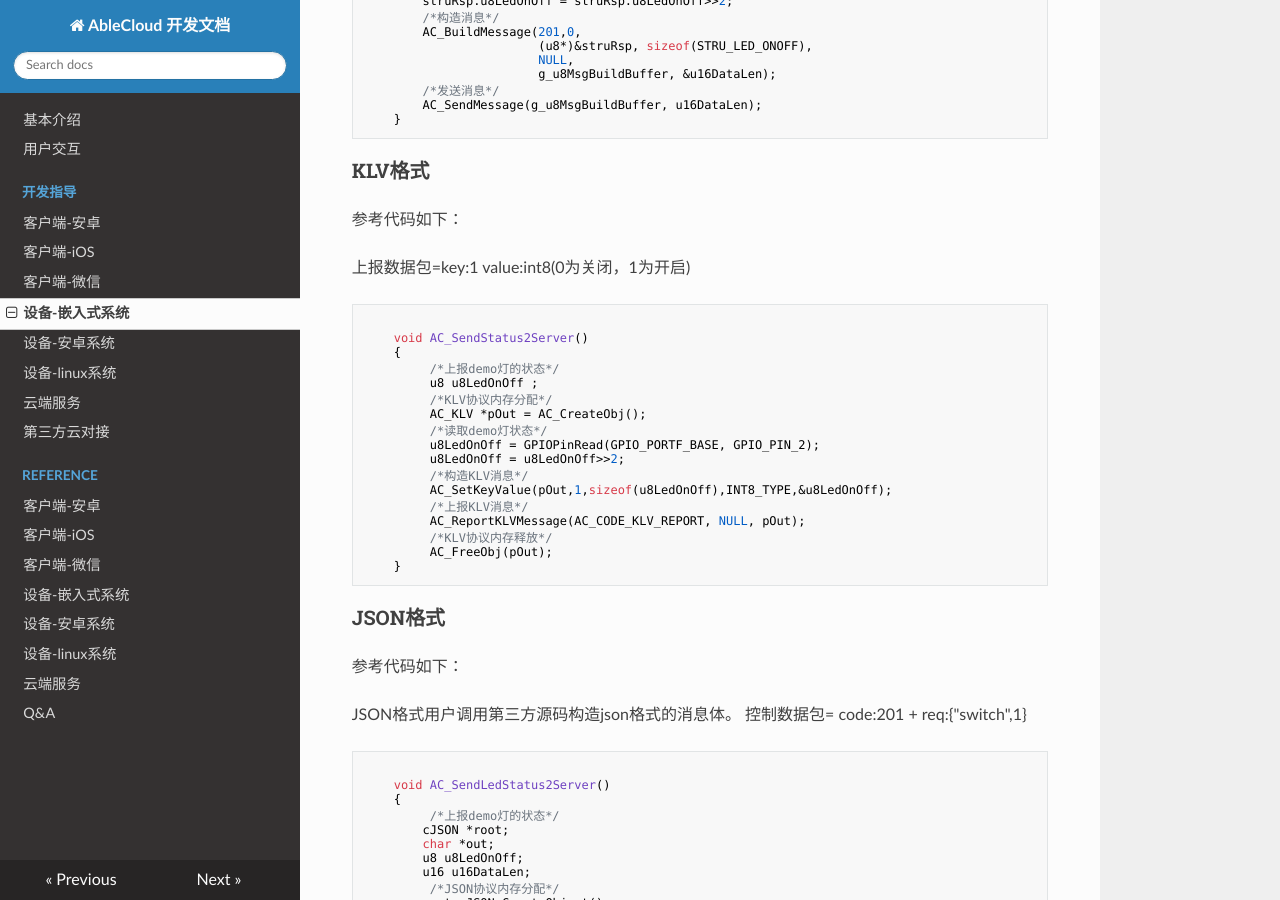
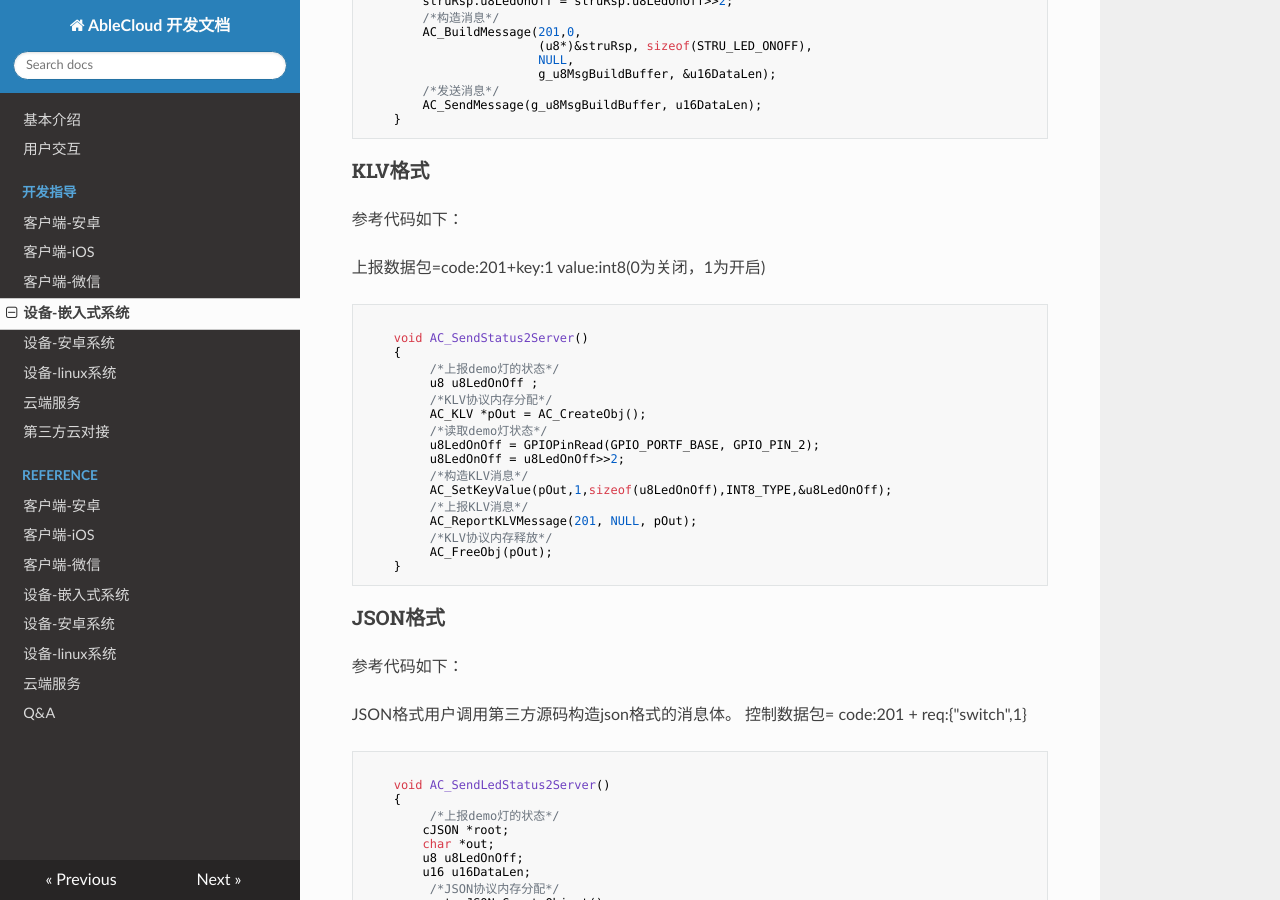
Before and after one commit to JessonW/rd_docs, an MkDocs documentation site: the page built from docs/develop_guide/device.md, in a window 1280 px wide and 900 px high, scrolled down 12783 px. Built offline with MkDocs 1.6.1, drawn with Linux system fonts in a browser that asks for light colours; nearby versions of some CDN libraries; old or Windows-style settings are respelled for this version of MkDocs.

Commit message:
add device report code

````diff
--- a/docs/develop_guide/device.md
+++ b/docs/develop_guide/device.md
@@ -583,7 +583,7 @@ OTA升级文件传输结束消息，该消息需要给回应AC_CODE_ACK消息，
 ###KLV格式
 参考代码如下：
 
-上报数据包=key:1 value:int8(0为关闭，1为开启)
+上报数据包=code:201+key:1 value:int8(0为关闭，1为开启)
 
 ```c
 
@@ -599,7 +599,7 @@ OTA升级文件传输结束消息，该消息需要给回应AC_CODE_ACK消息，
          /*构造KLV消息*/
          AC_SetKeyValue(pOut,1,sizeof(u8LedOnOff),INT8_TYPE,&u8LedOnOff);
          /*上报KLV消息*/
-         AC_ReportKLVMessage(AC_CODE_KLV_REPORT, NULL, pOut);
+         AC_ReportKLVMessage(201, NULL, pOut);
          /*KLV协议内存释放*/
          AC_FreeObj(pOut);
     }
````
